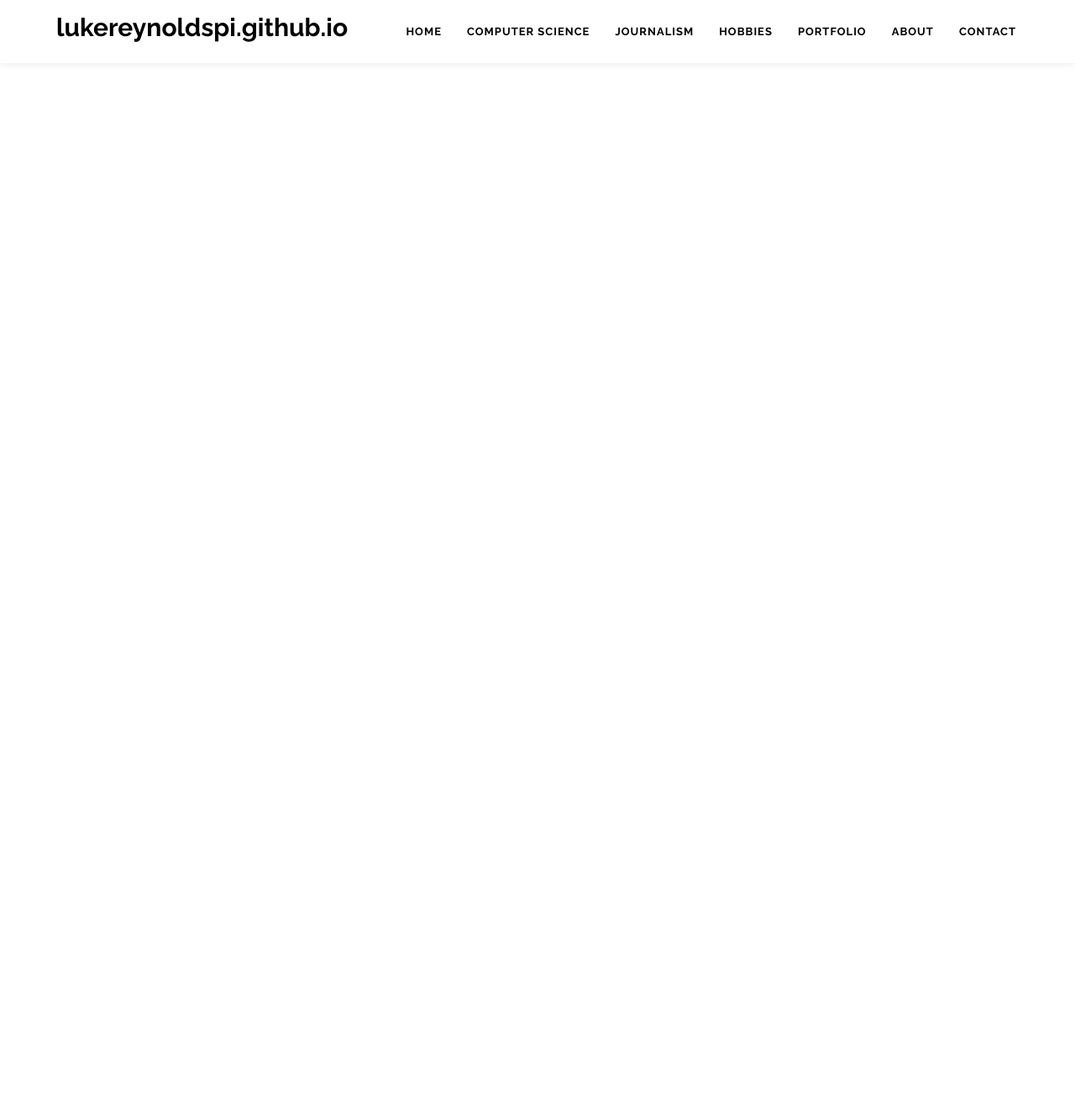
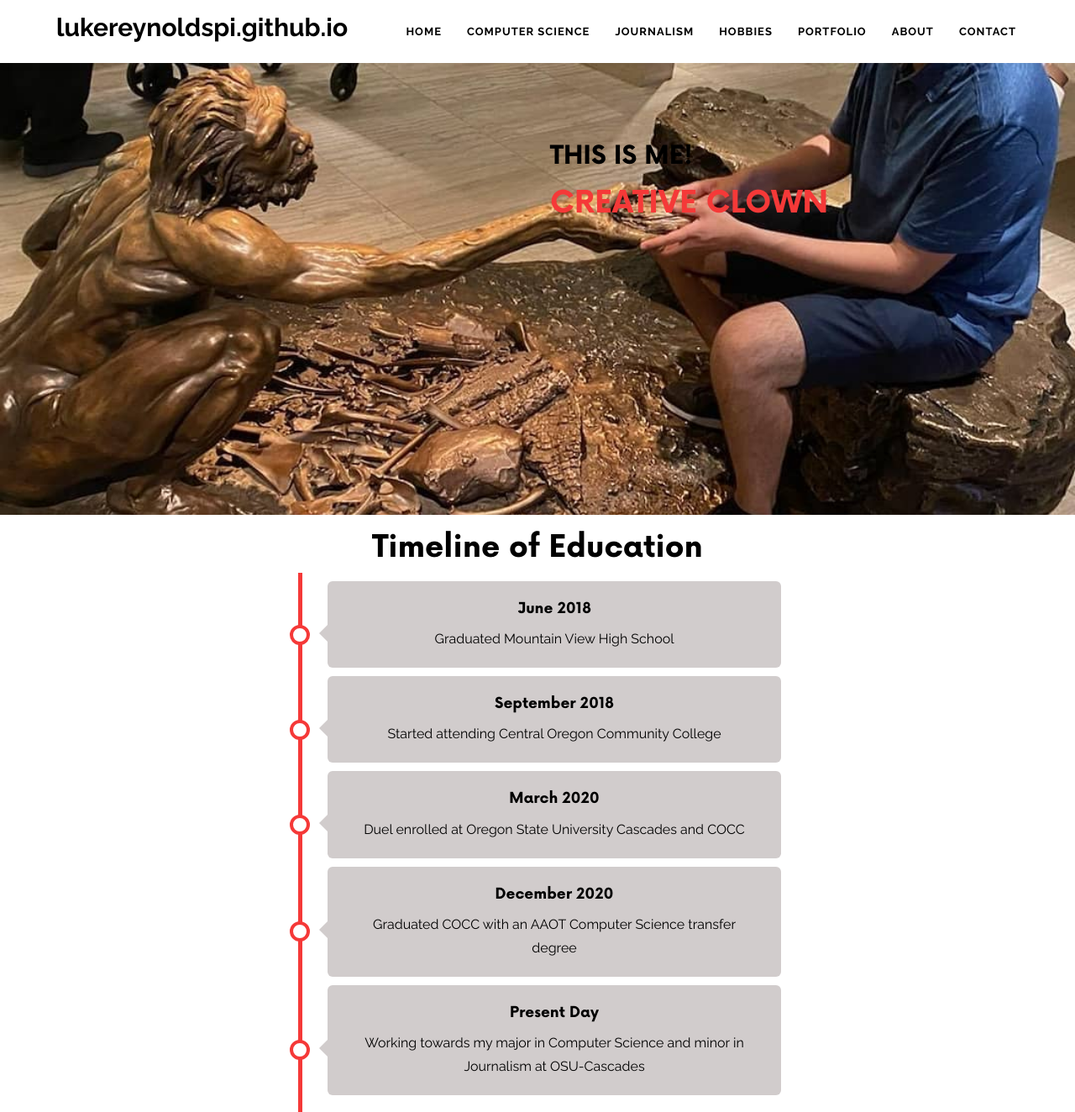
Before and after one commit to lukereynoldspi/lukereynoldspi.github.io, a PHP site: page /about.html in a window 1280 px wide. Shown: the whole page at 84% size. Before the commit the page ends 800 px from the top, so only its background shows below. Run offline with PHP 8.4, Linux system fonts and the light colour scheme.

Commit message:
added timeline and resume page, changed photo and created more css classes

```diff
--- a/about.html
+++ b/about.html
@@ -45,6 +45,41 @@
 	</div>
 </body>
 
+<section id="about" class="tm-about">
+	<div class="container">
+		<div class="row">
+			<div class="col-md-offset-6 col-md-6 col-sm-offset-6 col-sm-7">
+				<div class="title">
+					<h2>This is <strong>me!</strong></h2>
+					<h1 class="tm-red-text">Creative <strong>Clown</strong></h1>
 
+		</div>
+	</div>
+</section>
+
+<div align="center"><h1>Timeline of Education</h1>
+<div class="vtl">
+  <div class="event">
+    <strong class="edate">June 2018</strong>
+    <p class="etxt">Graduated Mountain View High School</p>
+  </div>
+  <div class="event">
+    <strong class="edate">September 2018</strong>
+    <p class="etxt">Started attending Central Oregon Community College</p>
+  </div>
+  <div class="event">
+    <strong class="edate">March 2020</strong>
+    <p class="etxt">Duel enrolled at Oregon State University Cascades and COCC</p>
+  </div>
+  <div class="event">
+    <strong class="edate">December 2020</strong>
+    <p class="etxt">Graduated COCC with an AAOT Computer Science transfer degree</p>
+  </div>
+  <div class="event">
+    <strong class="edate">Present Day</strong>
+    <p class="etxt">Working towards my major in Computer Science and minor in Journalism at OSU-Cascades</p>
+  </div>
+</div>
+</div>
 
 </html>
--- a/css/templatemo-style.css
+++ b/css/templatemo-style.css
@@ -11,7 +11,77 @@ a {
 a:hover{
   color:#000000
 }
+/* START TIMELINE */
+/* (A) "SET" THE TIMELINE CONTAINER */
+.vtl {
+  /* (A1) RELATIVE POSITION NECESSARY TO PROPERLY POSITION TIMELINE LATER */
+  position: relative;
+  /* (A2) RESERVE MORE SPACE TO THE LEFT FOR THE TIMELINE */
+  padding: 10px 10px 10px 50px;
+  /* (A3) OPTIONAL WIDTH RESTRICTION */
+  max-width: 600px;
+}
 
+/* (B) DRAW TIMELINE USING ::BEFORE */
+.vtl::before {
+  /* (B1) DRAW THE TIMELINE */
+  content: '';
+  width: 5px;
+  background-color: #f53938;
+  /* (B2) POSITION IT TO THE LEFT */
+  position: absolute;
+  top: 0;
+  bottom: 0;
+  left: 15px;
+}
+
+/* (C) STYLES FOR THE EVENTS */
+div.event {
+  padding: 20px 30px;
+  background-color: #d1cccc;
+  position: relative;
+  border-radius: 6px;
+  margin-bottom: 10px;
+}
+
+
+
+/* (D) STYLES FOR THE DATE & TEXT */
+strong.edate {
+  font-family: nowFont;
+  font-size: 1.1em;
+  color: #000000;
+}
+p.etxt {
+  margin: 10px 0 0 0;
+  color: rgb(0, 0, 0);
+}
+
+/* (E) ADD "SPEECH BUBBLE TRIANGLE" TO THE EVENTS */
+div.event::before {
+  content: '';
+  border: 10px solid transparent;
+  border-right-color: #d1cccc;
+  border-left: 0;
+  position: absolute;
+  top: 50%;
+  left: -10px;
+}
+
+/* (F) ADD A CIRCLE ON THE TIMELINE TO INDICATE AN EVENT */
+div.event::after {
+  content: '';
+  background: #fff;
+  border: 4px solid #f53938;
+  width: 24px;
+  height: 24px;
+  border-radius: 50%;
+  position: absolute;
+  top: 50%;
+  left: -45px;
+}
+
+/* END TIMELINE */
 
 body {
   background: #ffffff;
@@ -341,8 +411,8 @@ hr {
   background-size: cover;
   background-attachment: fixed;
   background-position: center center;
-  padding-top: 60px;
-  padding-bottom: 100px;
+  padding-top: 150px;
+  padding-bottom: 300px;
 }
 /* END ABOUT */
 
```
Also changed, not shown: compsci.html (+2 -21 lines), portfolio.html (+18 -2 lines), images/about-bg.jpg.
